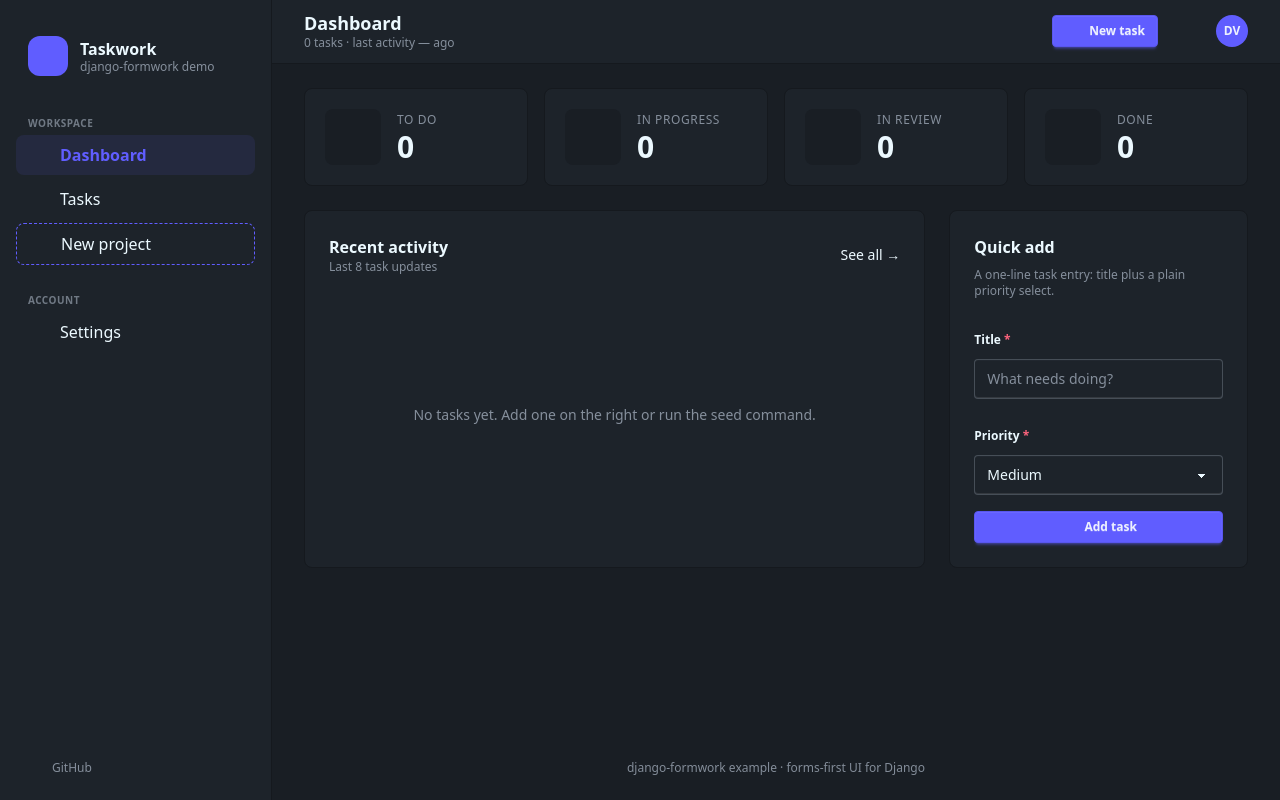
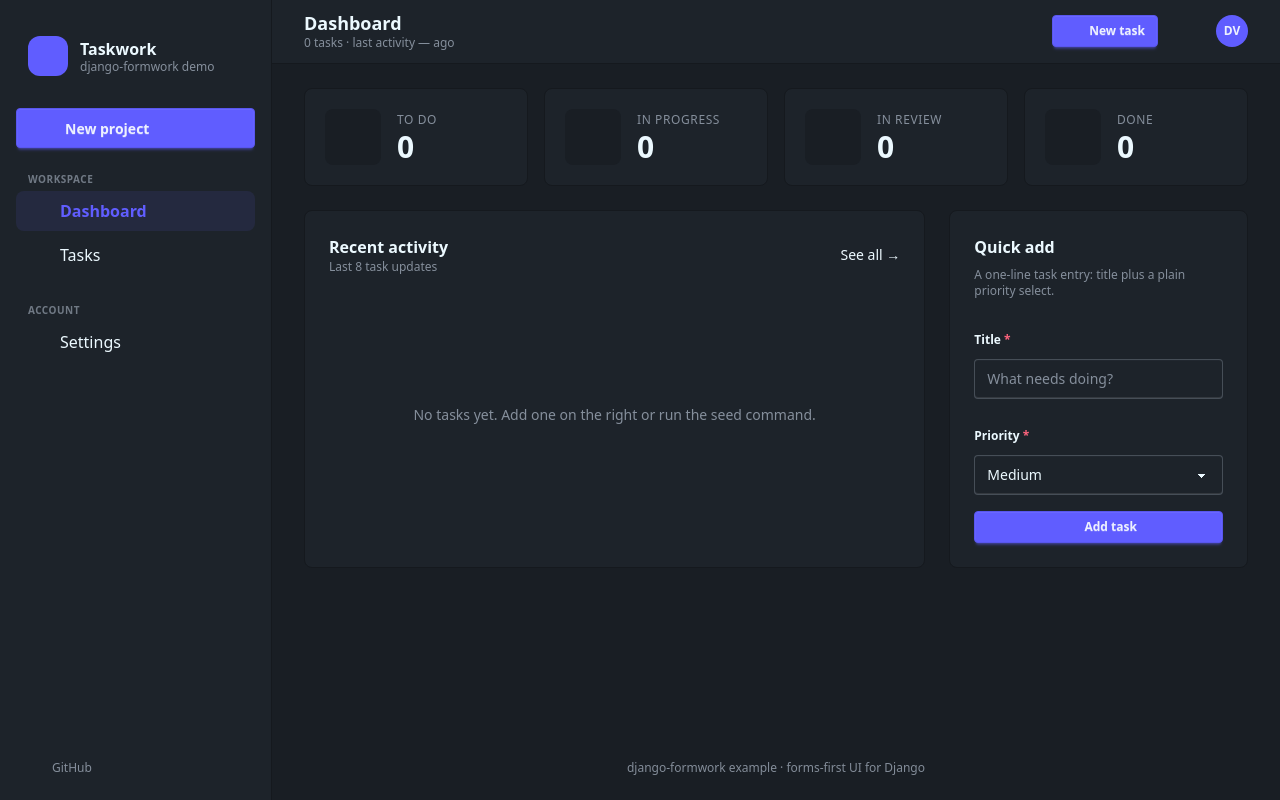
Before and after one commit to oliverhaas/django-formwork, a Django app: page / in a window 1280 px wide. Run offline with Django 5.2, Linux system fonts and the light colour scheme; data that the repository does not hold is empty; style sheets or scripts are compiled from the project's sources; parts of the project's set-up code (start-up, migrations or seed data) failed here and were passed over; some libraries are stand-ins or nearby versions.

Commit message:
style(examples/full): promote New project to a primary-button CTA
Pull the wizard entry out of the Workspace nav list and place it at the
top of the sidebar as a full-width btn-primary, so it reads as a
call-to-action rather than a peer navigation item.

```diff
--- a/examples/full/templates/base.html
+++ b/examples/full/templates/base.html
@@ -38,6 +38,11 @@
           </span>
         </a>
 
+        <a href="{% url 'wizard' %}"
+           class="btn btn-primary btn-block justify-start gap-3 mb-3 {% if nav_section == 'wizard' %}btn-active{% endif %}">
+          <i class="icon icon-wand-sparkles size-5"></i> New project
+        </a>
+
         <p class="text-[10px] font-semibold uppercase tracking-wider text-base-content/40 px-3 mt-2">Workspace</p>
         <a href="{% url 'dashboard' %}"
            class="flex items-center gap-3 px-3 py-2 rounded-lg hover:bg-base-200 {% if nav_section == 'dashboard' %}bg-primary/10 text-primary font-semibold{% endif %}">
@@ -46,10 +51,6 @@
         <a href="{% url 'task_list' %}"
            class="flex items-center gap-3 px-3 py-2 rounded-lg hover:bg-base-200 {% if nav_section == 'tasks' %}bg-primary/10 text-primary font-semibold{% endif %}">
           <i class="icon icon-list-checks size-5"></i> Tasks
-        </a>
-        <a href="{% url 'wizard' %}"
-           class="flex items-center gap-3 px-3 py-2 rounded-lg border border-dashed border-primary hover:bg-base-200 {% if nav_section == 'wizard' %}bg-primary/10 text-primary font-semibold{% endif %}">
-          <i class="icon icon-wand-sparkles size-5"></i> New project
         </a>
 
         <p class="text-[10px] font-semibold uppercase tracking-wider text-base-content/40 px-3 mt-6">Account</p>
```
